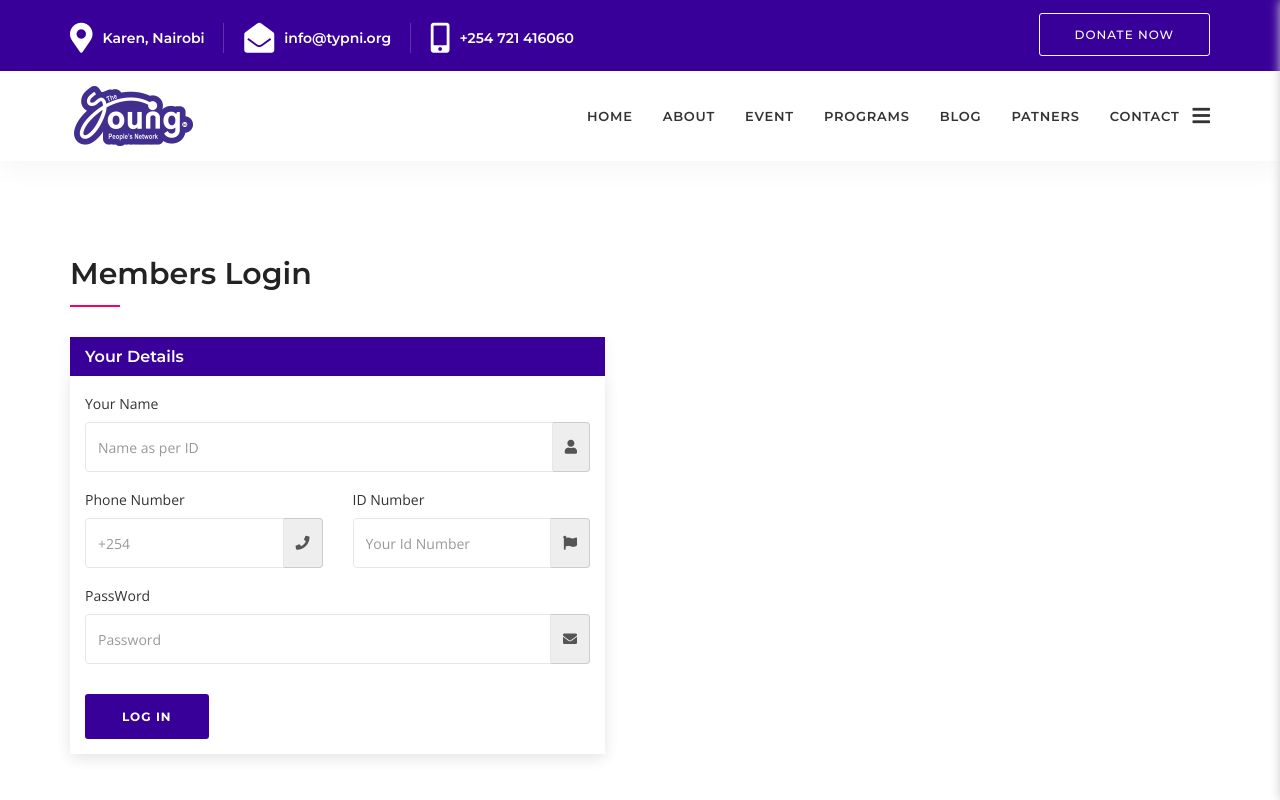
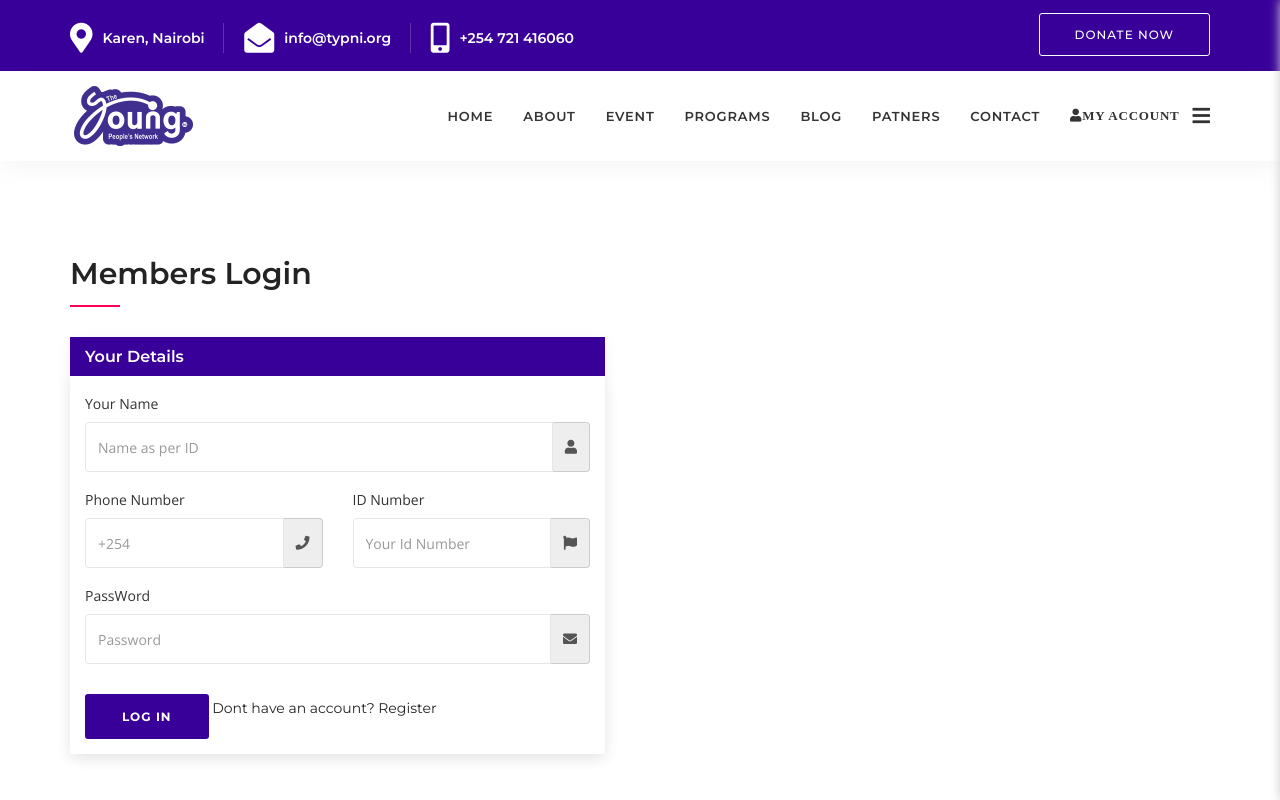
Before and after one commit to Aluda-Ian/typni_website, a plain HTML site: page client side/login.html in a window 1280 px wide. Shown: the top 800 px of the page. Drawn offline with nearby package versions, Linux system fonts and the light colour scheme.

Commit message:
user account manager

```diff
--- a/client side/login.html
+++ b/client side/login.html
@@ -132,6 +132,7 @@
                                 <div class="row">
                                     <div class="col-md-12">
                                         <button class="btn btn-theme effect btn-sm" type="submit">Log In</button>
+                                        <a href="registration.html">Dont have an account? Register</a>
                                     </div>
                                 </div>
                             </form>
--- a/components/header.html
+++ b/components/header.html
@@ -84,6 +84,9 @@
                         <li>
                             <a href="contact.html">contact</a>
                         </li>
+                        <li>
+                            <a class="fas fa-user" href="login.html"><span>My Account</span> </a>
+                        </li>
                     </ul>
                 </div><!-- /.navbar-collapse -->
             </div>
```
